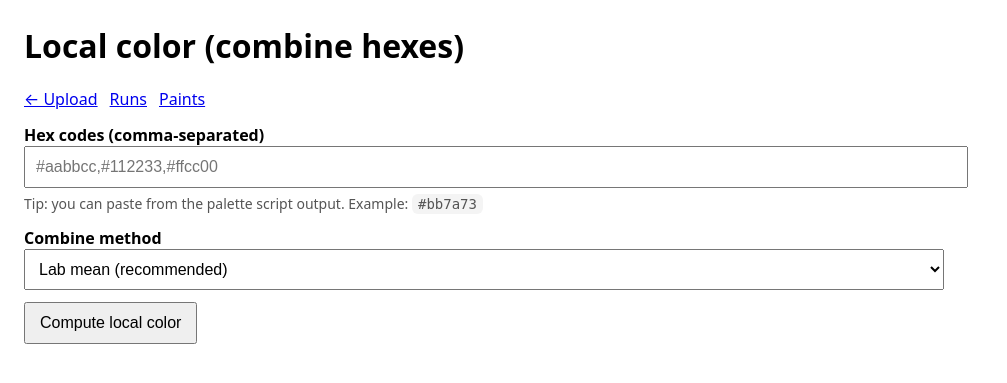
After one commit to sketchmo4/color_palette_creation, a FastAPI app: template ui/templates/local_color.html in a window 1280 px wide. The commit adds this page. Shown: the top 383 px of the page, without its empty margins (0-1007 px from the left). Run offline with FastAPI, Linux system fonts and the light colour scheme; the template is opened without the code that fills it, so the values that code supplies are empty.

Commit message:
UI: local color tool (combine hexes -> base + mix)

```diff
--- a/ui/main.py
+++ b/ui/main.py
@@ -4,7 +4,12 @@ import time
 import configparser
 from datetime import datetime
 from pathlib import Path
-from typing import Optional, Dict
+from typing import Optional, Dict, List
+
+import numpy as np
+from matplotlib import colors as mcolors
+from skimage.color import rgb2lab, lab2rgb
+from scipy.optimize import minimize
 
 from fastapi import FastAPI, File, Form, UploadFile, HTTPException
 from fastapi.responses import HTMLResponse, FileResponse, RedirectResponse, JSONResponse
@@ -16,6 +21,127 @@ OUT_DIR = Path(os.environ.get("OUT_DIR", "/mnt/out"))
 CONFIG_PATH = Path(os.environ.get("CONFIG_PATH", "/config/color_palette_config.ini"))
 
 SAFE_BASE_RE = re.compile(r"^[a-zA-Z0-9][a-zA-Z0-9_-]{0,63}$")
+
+
+
+def rgb01_to_lab(rgb01: np.ndarray) -> np.ndarray:
+    lab = rgb2lab(rgb01.reshape((1, 1, 3)))
+    return lab.reshape((3,))
+
+
+def deltae76(lab1: np.ndarray, lab2: np.ndarray) -> float:
+    return float(np.linalg.norm(lab1 - lab2))
+
+
+def mix_rgb01(weights: np.ndarray, pigment_rgbs: np.ndarray) -> np.ndarray:
+    return np.clip(np.sum(weights.reshape((-1, 1)) * pigment_rgbs, axis=0), 0, 1)
+
+
+def round_weights_to_step(weights: np.ndarray, step_pct: float) -> np.ndarray:
+    step = step_pct / 100.0
+    w = np.clip(weights, 0, 1)
+    if float(np.sum(w)) <= 0:
+        w = np.ones_like(w) / len(w)
+    w = w / float(np.sum(w))
+
+    if step > 0:
+        q = np.round(w / step) * step
+        if float(np.sum(q)) == 0:
+            q[int(np.argmax(w))] = step
+        total = float(np.sum(q))
+        diff = 1.0 - total
+        j = int(np.argmax(q))
+        q[j] = np.clip(q[j] + diff, 0, 1)
+        q = np.clip(q, 0, 1)
+        s = float(np.sum(q))
+        q = (q / s) if s > 0 else (np.ones_like(q) / len(q))
+        return q
+
+    return w
+
+
+def normalize_hex(h: str) -> str:
+    h = (h or '').strip()
+    if not h:
+        raise ValueError('empty hex')
+    if not h.startswith('#'):
+        h = '#' + h
+    if re.match(r'^#[0-9a-fA-F]{3}$', h):
+        h = '#' + ''.join([c * 2 for c in h[1:]])
+    if not re.match(r'^#[0-9a-fA-F]{6}$', h):
+        raise ValueError(f'invalid hex: {h}')
+    return h.lower()
+
+
+def combine_hexes_to_base(hex_codes: List[str], method: str = 'lab_mean') -> str:
+    hex_norm = [normalize_hex(h) for h in hex_codes if (h or '').strip()]
+    if not hex_norm:
+        raise ValueError('need at least one hex')
+    rgbs = np.array([mcolors.hex2color(h) for h in hex_norm], dtype=float)
+    if method == 'lab_mean':
+        labs = np.array([rgb01_to_lab(rgb) for rgb in rgbs], dtype=float)
+        lab = np.mean(labs, axis=0)
+        rgb = lab2rgb(lab.reshape((1, 1, 3))).reshape((3,))
+        rgb = np.clip(rgb, 0, 1)
+        return mcolors.to_hex(rgb)
+    rgb = np.clip(np.mean(rgbs, axis=0), 0, 1)
+    return mcolors.to_hex(rgb)
+
+
+def solve_mix_for_target(target_hex: str, paints: Dict[str, str], step_pct: float, max_pigments: int) -> dict:
+    target_rgb = np.array(mcolors.hex2color(target_hex), dtype=float)
+    target_lab = rgb01_to_lab(target_rgb)
+
+    pigment_items = [(k, np.array(mcolors.hex2color(v), dtype=float)) for k, v in paints.items()]
+
+    best = None
+    from itertools import combinations
+
+    for k in range(2, min(max_pigments, len(pigment_items)) + 1):
+        for combo in combinations(pigment_items, k):
+            names = [x[0] for x in combo]
+            rgbs = np.stack([x[1] for x in combo], axis=0)
+
+            def obj(w):
+                w = np.clip(np.array(w, dtype=float), 0, 1)
+                s = float(np.sum(w))
+                w = (w / s) if s > 0 else (np.ones((k,), dtype=float) / k)
+                mixed_rgb = mix_rgb01(w, rgbs)
+                mixed_lab = rgb01_to_lab(mixed_rgb)
+                return deltae76(mixed_lab, target_lab)
+
+            x0 = np.ones((k,), dtype=float) / k
+            bounds = [(0, 1) for _ in range(k)]
+            cons = {"type": "eq", "fun": lambda w: float(np.sum(w)) - 1.0}
+
+            try:
+                res = minimize(obj, x0, bounds=bounds, constraints=[cons])
+                w = np.array(res.x, dtype=float)
+            except Exception:
+                w = x0
+
+            w = np.clip(w, 0, 1)
+            w = w / float(np.sum(w)) if float(np.sum(w)) > 0 else x0
+            wq = round_weights_to_step(w, step_pct=step_pct)
+
+            mixed_rgb = mix_rgb01(wq, rgbs)
+            mixed_lab = rgb01_to_lab(mixed_rgb)
+            de = deltae76(mixed_lab, target_lab)
+
+            if best is None or de < best['deltaE']:
+                best = {
+                    'pigments': names,
+                    'weights': wq,
+                    'mixed_hex': mcolors.to_hex(mixed_rgb),
+                    'deltaE': float(de),
+                }
+
+    if best is None:
+        return {"color_percentages": {}, "mixed_hex": None, "deltaE": None}
+
+    perc = {n: float(w * 100.0) for n, w in zip(best['pigments'], best['weights']) if w > 0}
+    perc = dict(sorted(perc.items(), key=lambda kv: kv[1], reverse=True))
+    return {"color_percentages": perc, "mixed_hex": best['mixed_hex'], "deltaE": best['deltaE']}
 
 DEFAULT_PAINTS: Dict[str, str] = {
     "Titanium White": "#FFFFFF",
@@ -248,6 +374,61 @@ def job_status(base: str):
         "drive_uploaded": uploaded,
     }
 
+
+
+@app.get("/local-color", response_class=HTMLResponse)
+def local_color_page(request: Request):
+    return templates.TemplateResponse(request, 'local_color.html', {
+        'result': None,
+        'error': None,
+        'default_method': 'lab_mean',
+    })
+
+
+@app.post("/local-color", response_class=HTMLResponse)
+def local_color_compute(
+    request: Request,
+    hexes: str = Form(default=''),
+    method: str = Form(default='lab_mean'),
+):
+    try:
+        hex_list = [h.strip() for h in (hexes or '').split(',') if h.strip()]
+        base_hex = combine_hexes_to_base(hex_list, method=method)
+
+        cfg = read_ini()
+        # paints from config or default
+        paints = load_paints()
+
+        # enabled filtering
+        if cfg.has_section('paints.enabled'):
+            enabled = {k.strip(): str(v).strip().lower() in ('1','true','yes','on') for k,v in cfg.items('paints.enabled')}
+            paints = {k:v for k,v in paints.items() if enabled.get(k, True)}
+
+        step_pct = float(cfg.get('mix', 'step_pct', fallback='2.5')) if cfg.has_section('mix') else 2.5
+        max_pigments = int(cfg.get('mix', 'max_pigments', fallback='4')) if cfg.has_section('mix') else 4
+
+        mix = solve_mix_for_target(base_hex, paints=paints, step_pct=step_pct, max_pigments=max_pigments)
+
+        result = {
+            'input_hexes': hex_list,
+            'base_hex': base_hex,
+            'method': method,
+            'mix': mix,
+        }
+        return templates.TemplateResponse(request, 'local_color.html', {
+            'result': result,
+            'error': None,
+            'default_method': method,
+            'hexes': ','.join(hex_list),
+        })
+    except Exception as e:
+        return templates.TemplateResponse(request, 'local_color.html', {
+            'result': None,
+            'error': str(e),
+            'default_method': method,
+            'hexes': hexes,
+        })
+
 @app.get("/runs", response_class=HTMLResponse)
 def runs(request: Request):
     bases = []
--- a/ui/requirements.txt
+++ b/ui/requirements.txt
@@ -2,3 +2,9 @@ fastapi==0.115.8
 uvicorn[standard]==0.34.0
 python-multipart==0.0.20
 jinja2==3.1.5
+
+# for local-color (hex combine + mixing solver)
+numpy
+scikit-image
+matplotlib
+scipy
--- a/ui/templates/index.html
+++ b/ui/templates/index.html
@@ -36,6 +36,8 @@
       <a href="/runs">Browse runs</a>
       <span style="margin-left:10px;"></span>
       <a href="/paints">Edit paints</a>
+      <span style="margin-left:10px;"></span>
+      <a href="/local-color">Local color</a>
     </div>
 
     <h2>Current paints (from config)</h2>
--- /dev/null
+++ b/ui/templates/local_color.html
@@ -0,0 +1,76 @@
+<!doctype html>
+<html>
+  <head>
+    <meta charset="utf-8" />
+    <title>Local color</title>
+    <style>
+      body { font-family: system-ui, -apple-system, Segoe UI, Roboto, sans-serif; margin: 24px; max-width: 920px; }
+      input[type=text], textarea, select { width: 100%; padding: 10px; font-size: 16px; }
+      button { padding: 10px 14px; font-size: 16px; margin-top: 12px; }
+      .hint { color:#555; font-size: 14px; margin-top: 6px; }
+      code { background:#f4f4f4; padding:2px 6px; border-radius:6px; }
+      .row { display:flex; gap:12px; align-items:center; flex-wrap:wrap; }
+      .sw { width: 90px; height: 28px; border:1px solid #bbb; border-radius: 8px; }
+      table { border-collapse: collapse; width: 100%; margin-top: 12px; }
+      th, td { padding: 10px; border-bottom: 1px solid #ddd; text-align:left; }
+    </style>
+  </head>
+  <body>
+    <h1>Local color (combine hexes)</h1>
+    <div class="row">
+      <a href="/">← Upload</a>
+      <a href="/runs">Runs</a>
+      <a href="/paints">Paints</a>
+    </div>
+
+    <form method="post" action="/local-color">
+      <label style="display:block; margin-top:14px; font-weight:600;">Hex codes (comma-separated)</label>
+      <input type="text" name="hexes" value="{{ hexes or '' }}" placeholder="#aabbcc,#112233,#ffcc00" />
+      <div class="hint">Tip: you can paste from the palette script output. Example: <code>#bb7a73</code></div>
+
+      <label style="display:block; margin-top:14px; font-weight:600;">Combine method</label>
+      <select name="method">
+        <option value="lab_mean" {% if default_method=='lab_mean' %}selected{% endif %}>Lab mean (recommended)</option>
+        <option value="rgb_mean" {% if default_method=='rgb_mean' %}selected{% endif %}>RGB mean</option>
+      </select>
+
+      <button type="submit">Compute local color</button>
+    </form>
+
+    {% if error %}
+      <div style="margin-top:14px; padding:12px; border:1px solid #c33; background:#fff3f3; border-radius:10px;">
+        <b>Error:</b> {{ error }}
+      </div>
+    {% endif %}
+
+    {% if result %}
+      <h2 style="margin-top:20px;">Result</h2>
+
+      <div class="row">
+        <div>
+          <div class="hint">Base (combined)</div>
+          <div class="row">
+            <div class="sw" style="background: {{ result.base_hex }};"></div>
+            <div><code>{{ result.base_hex }}</code></div>
+          </div>
+        </div>
+      </div>
+
+      <h3 style="margin-top:18px;">Suggested mix (from current paints)</h3>
+      {% if result.mix and result.mix.color_percentages %}
+        <table>
+          <thead><tr><th>Paint</th><th>%</th></tr></thead>
+          <tbody>
+            {% for name, pct in result.mix.color_percentages.items() %}
+              <tr><td>{{ name }}</td><td>{{ '%.1f'|format(pct) }}</td></tr>
+            {% endfor %}
+          </tbody>
+        </table>
+        <div class="hint" style="margin-top:10px;">Mixed hex: <code>{{ result.mix.mixed_hex }}</code> (ΔE ≈ {{ '%.2f'|format(result.mix.deltaE) if result.mix.deltaE is not none else 'n/a' }})</div>
+      {% else %}
+        <div class="hint">No mix result (need at least 2 paints enabled).</div>
+      {% endif %}
+
+    {% endif %}
+  </body>
+</html>
```
